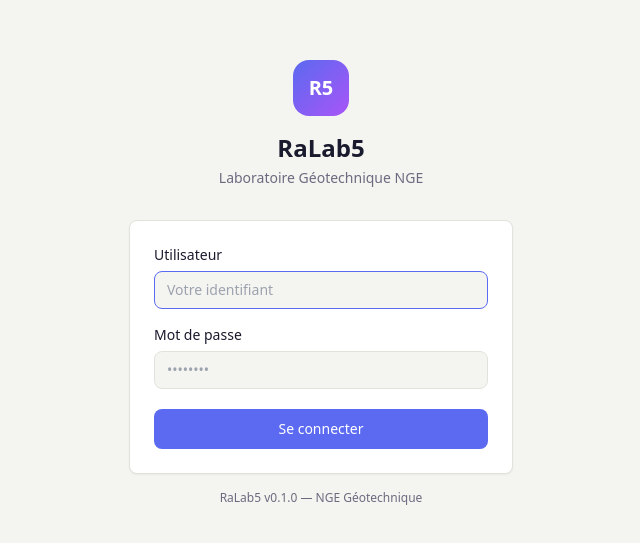
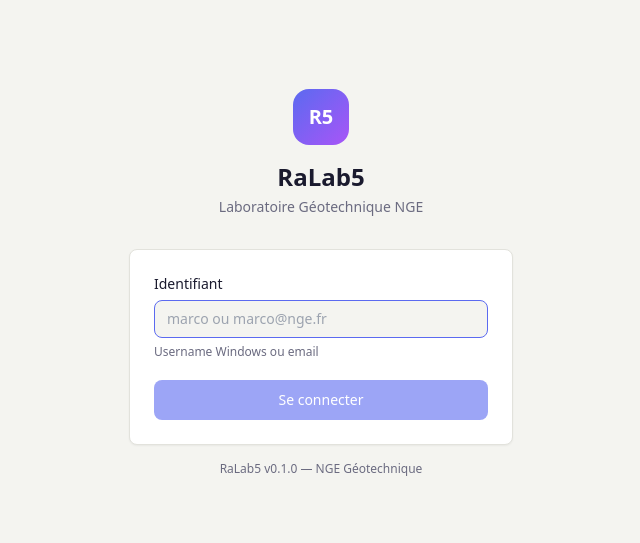
Before and after one commit to Proavrm/Ralab5, a React (Vite) app in the folder frontend/react/: page /login in a window 1280 px wide. Shown: the part 117-660 px from the top of the page, without its empty margins (319-959 px from the left). Built offline with nearby package versions, Linux system fonts and the light colour scheme; no server answers.

Commit message:
fix: auth login — usar identifier sem password

```diff
--- a/frontend/react/src/hooks/useAuth.js
+++ b/frontend/react/src/hooks/useAuth.js
@@ -1,7 +1,3 @@
-/**
- * hooks/useAuth.js
- * Hook de autenticação — JWT em localStorage.
- */
 import { useState, useCallback } from 'react'
 import { authApi } from '@/services/api'
 
@@ -10,17 +6,20 @@ export function useAuth() {
     try {
       const raw = localStorage.getItem('ralab_user')
       return raw ? JSON.parse(raw) : null
-    } catch {
-      return null
-    }
+    } catch { return null }
   })
 
   const isAuthenticated = !!localStorage.getItem('ralab_token')
 
-  const login = useCallback(async (username, password) => {
-    const data = await authApi.login({ username, password })
-    localStorage.setItem('ralab_token', data.access_token)
-    const userInfo = { username: data.username, role: data.role, display_name: data.display_name }
+  const login = useCallback(async (identifier) => {
+    const data = await authApi.login({ identifier })
+    localStorage.setItem('ralab_token', data.token)
+    const userInfo = {
+      email: data.user.email,
+      display_name: data.user.display_name,
+      role: data.user.role_code,
+      service: data.user.service_code,
+    }
     localStorage.setItem('ralab_user', JSON.stringify(userInfo))
     setUser(userInfo)
     return userInfo
--- a/frontend/react/src/pages/LoginPage.jsx
+++ b/frontend/react/src/pages/LoginPage.jsx
@@ -1,7 +1,3 @@
-/**
- * pages/LoginPage.jsx
- * Página de login — equivalente ao login.html do legacy.
- */
 import { useState, useEffect } from 'react'
 import { useNavigate } from 'react-router-dom'
 import { useAuth } from '@/hooks/useAuth'
@@ -10,12 +6,10 @@ import { authApi } from '@/services/api'
 export default function LoginPage() {
   const { login, isAuthenticated } = useAuth()
   const navigate = useNavigate()
-  const [username, setUsername] = useState('')
-  const [password, setPassword] = useState('')
-  const [error, setError]       = useState('')
-  const [loading, setLoading]   = useState(false)
+  const [identifier, setIdentifier] = useState('')
+  const [error, setError]           = useState('')
+  const [loading, setLoading]       = useState(false)
 
-  // Redirect if already logged in
   useEffect(() => {
     if (isAuthenticated) navigate('/', { replace: true })
   }, [isAuthenticated, navigate])
@@ -23,7 +17,7 @@ export default function LoginPage() {
   // Auto-hint USERNAME Windows
   useEffect(() => {
     authApi.hint()
-      .then(data => { if (data?.username) setUsername(data.username) })
+      .then(data => { if (data?.windows_username) setIdentifier(data.windows_username) })
       .catch(() => {})
   }, [])
 
@@ -32,10 +26,10 @@ export default function LoginPage() {
     setError('')
     setLoading(true)
     try {
-      await login(username, password)
+      await login(identifier)
       navigate('/', { replace: true })
     } catch (err) {
-      setError(err.message || 'Identifiants incorrects')
+      setError(err.message || 'Utilisateur introuvable')
     } finally {
       setLoading(false)
     }
@@ -44,7 +38,6 @@ export default function LoginPage() {
   return (
     <div className="min-h-screen bg-bg flex items-center justify-center p-4">
       <div className="w-full max-w-sm">
-        {/* Logo */}
         <div className="text-center mb-8">
           <div className="inline-flex items-center justify-center w-14 h-14 rounded-2xl bg-gradient-to-br from-accent to-purple-500 mb-4">
             <span className="text-white font-bold text-xl">R5</span>
@@ -53,33 +46,24 @@ export default function LoginPage() {
           <p className="text-text-muted text-sm mt-1">Laboratoire Géotechnique NGE</p>
         </div>
 
-        {/* Form */}
         <div className="bg-surface border border-border rounded-lg p-6 shadow-sm">
           <form onSubmit={handleSubmit} className="flex flex-col gap-4">
             <div className="flex flex-col gap-1.5">
-              <label className="text-sm font-medium text-text">Utilisateur</label>
+              <label className="text-sm font-medium text-text">
+                Identifiant
+              </label>
               <input
                 type="text"
-                value={username}
-                onChange={e => setUsername(e.target.value)}
+                value={identifier}
+                onChange={e => setIdentifier(e.target.value)}
                 className="px-3 py-2 border border-border rounded text-sm outline-none focus:border-accent bg-bg transition-colors"
-                placeholder="Votre identifiant"
+                placeholder="marco ou marco@nge.fr"
                 required
-                autoFocus={!username}
+                autoFocus
               />
-            </div>
-
-            <div className="flex flex-col gap-1.5">
-              <label className="text-sm font-medium text-text">Mot de passe</label>
-              <input
-                type="password"
-                value={password}
-                onChange={e => setPassword(e.target.value)}
-                className="px-3 py-2 border border-border rounded text-sm outline-none focus:border-accent bg-bg transition-colors"
-                placeholder="••••••••"
-                required
-                autoFocus={!!username}
-              />
+              <p className="text-xs text-text-muted">
+                Username Windows ou email
+              </p>
             </div>
 
             {error && (
@@ -90,7 +74,7 @@ export default function LoginPage() {
 
             <button
               type="submit"
-              disabled={loading}
+              disabled={loading || !identifier}
               className="w-full py-2.5 bg-accent hover:bg-accent-hover text-white font-medium text-sm rounded transition-colors disabled:opacity-60 disabled:cursor-not-allowed mt-1"
             >
               {loading ? 'Connexion…' : 'Se connecter'}
```
